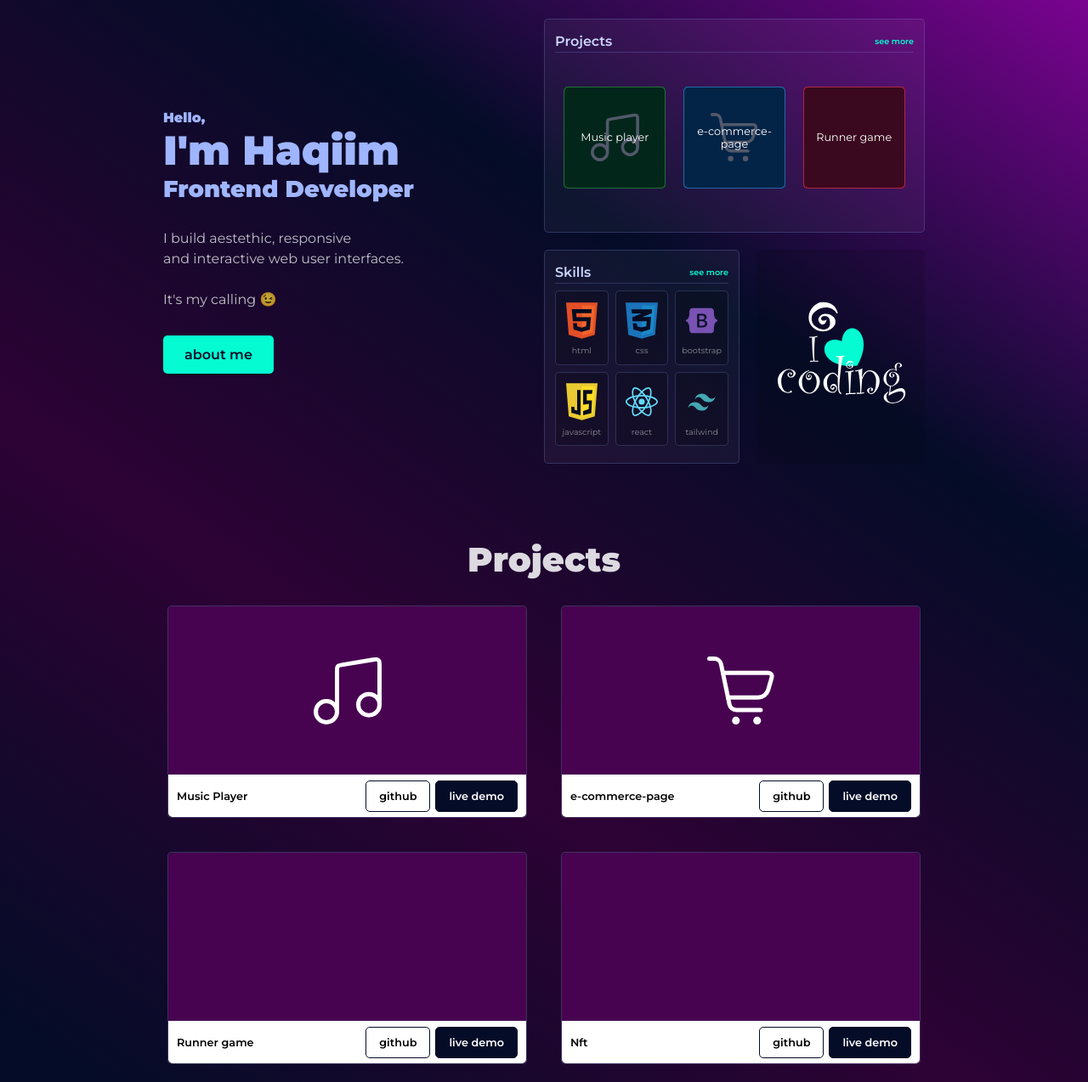
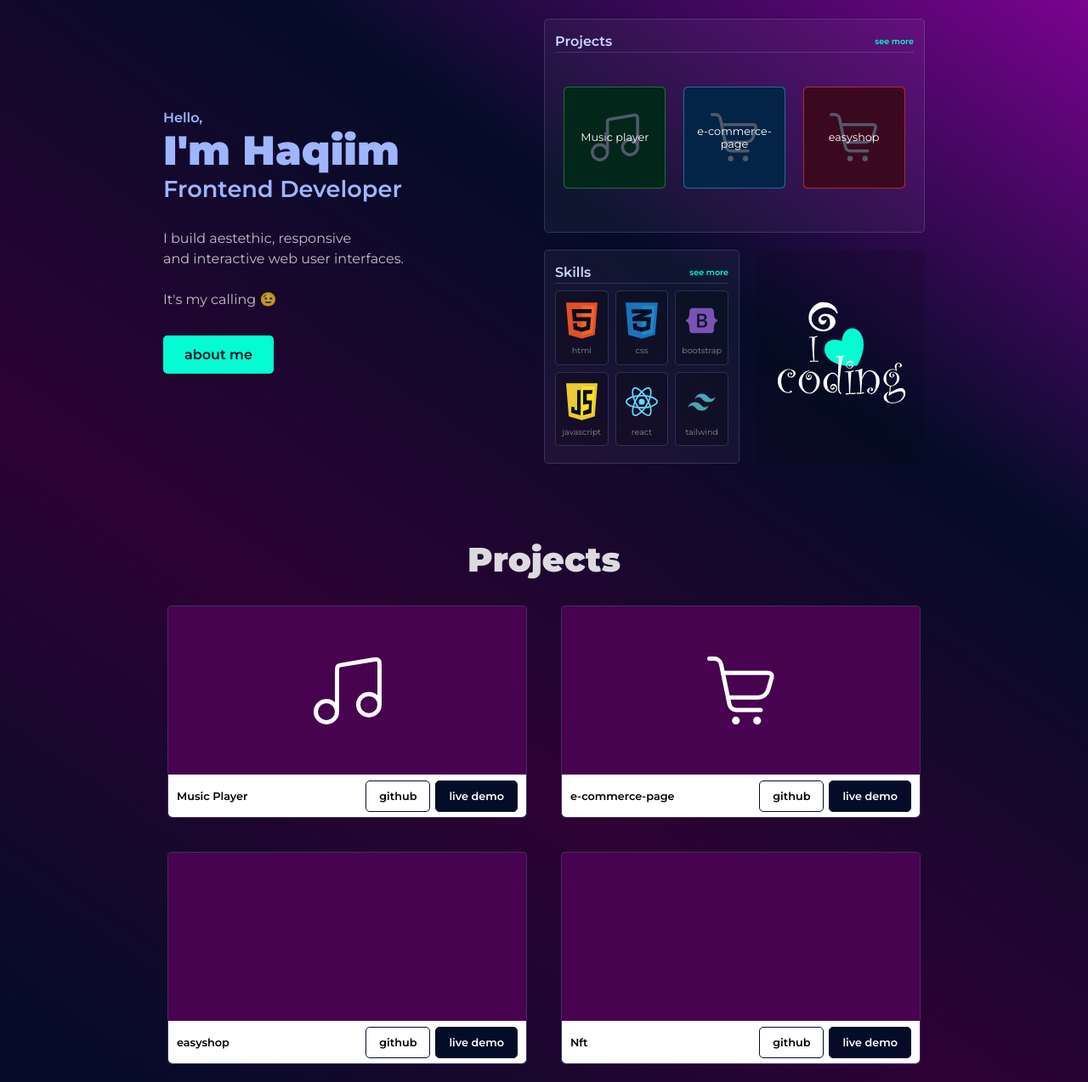
Before and after one commit to CoderHaqiim/Portfolio, a website: page index.html in a window 1280 px wide. Shown: the part 66-1340 px from the top of the page at 85% size. Drawn offline with Linux system fonts and the light colour scheme.

Commit message:
added a project

```diff
--- a/index.css
+++ b/index.css
@@ -238,7 +238,7 @@ h1,h2,h3{
 }
 #intro3{
     font-size:1.7rem;
-    font-weight:900;
+    font-weight:600;
 }
 #txt{
     margin-top: 30px;
@@ -775,7 +775,7 @@ textarea {
         content:"e-commerce-page";
     }
     #item3::after{
-        content:"Runner game";
+        content:"easyshop";
     }
     .item:hover::after{
         height:50px;
@@ -867,7 +867,7 @@ textarea {
     h3{
         font-size:1rem;
         color:var(--lighter);
-        font-weight:900;
+        font-weight:600;
     }
     #txt{
         margin-top: 30px;
--- a/index.html
+++ b/index.html
@@ -80,7 +80,9 @@
                         <a href ="https://frontendmentorecp.netlify.app" class="item card" id="item2">
                             <img src="assets/shoppingcart.svg" alt="music-icon">
                         </a>
-                        <div class="item card" id="item3"></div>
+                        <a href = "https://easyshopapp.netlify.app" class="item card" id="item3">
+                            <img src="assets/shoppingcart.svg" alt="music-icon">
+                        </a>
                     </div>
                 </div>
                 <div class="card" id="skills">
@@ -180,14 +182,13 @@
                 </div>
                 <div class="item3 card">
                     <div class="img-container" id="img3">
-                        <div id="name2">Runner game</div>
-
+                        <div id="name2">easyshop</div>
                     </div>
                     <div class="n-d">
-                        <div id="card-name">Runner game</div>
+                        <div id="card-name">easyshop</div>
                         <div id="demos">
-                            <button class="btn github">github</button>
-                            <button class="btn live-demo">live demo</button>
+                            <a href="https://github.com/CoderHaqiim/e-commerce-website"><button class="btn github">github</button></a>
+                            <a href="https://easyshopapp.netlify.app"><button class="btn live-demo">live demo</button></a>
                         </div>
                     </div>
                 </div>
```
